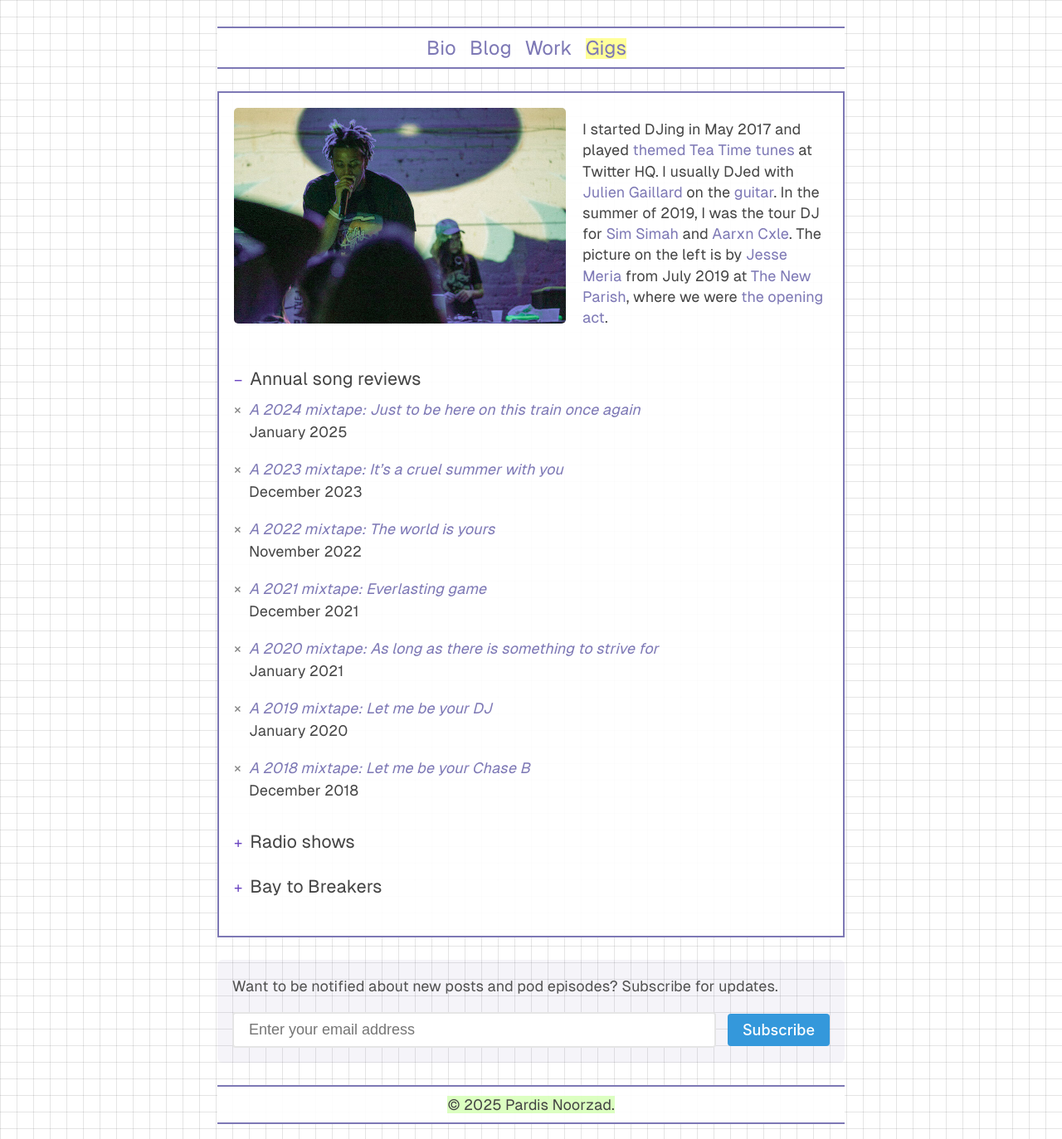
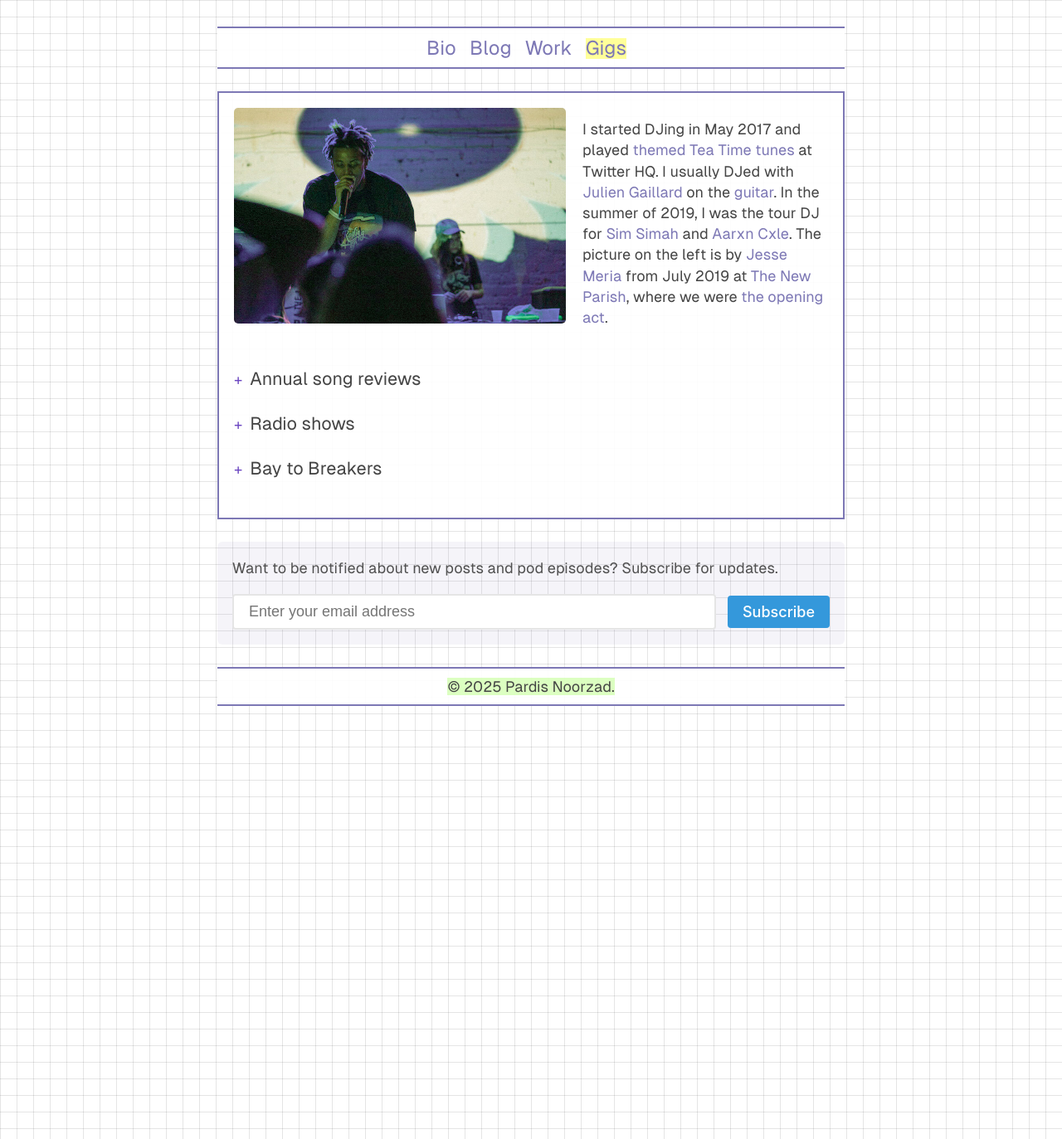
Before and after one commit to djpardis/djpardis.github.io, a Jekyll site: the page built from dj-gigs.md, in a window 1280 px wide. Shown: the whole page at 83% size. Built offline with Jekyll 4.4.1, drawn with Linux system fonts in a browser that asks for light colours; some web fonts are replaced.

Commit message:
Fix DJ gigs page: collapse first section by default and fix Bay to Breakers image responsiveness

```diff
--- a/dj-gigs.md
+++ b/dj-gigs.md
@@ -39,7 +39,7 @@ permalink: /dj-gigs/
 }
 </style>
 
-<details class="collapsible-section" markdown="1" open>
+<details class="collapsible-section" markdown="1">
 <summary><h3>Annual song reviews</h3></summary>
 
 - *[A 2024 mixtape: Just to be here on this train once again](https://djpardis.medium.com/a-2024-mixtape-606fa68d2dc2)*
@@ -81,6 +81,6 @@ permalink: /dj-gigs/
 
 The poster below, designed by [Regy Augustin](https://www.linkedin.com/in/regynald/), is from Bay to Breakers in 2019.
 
-![Bay to Breakers DJ Pardis Poster](/files/pics/pages/poster.jpg){: style="max-width: 400px; display: block; margin: 0 auto;"}
+![Bay to Breakers DJ Pardis Poster](/files/pics/pages/poster.jpg){: style="max-width: 500px; display: block; margin: 0 auto;"}
 
 </details>
```
